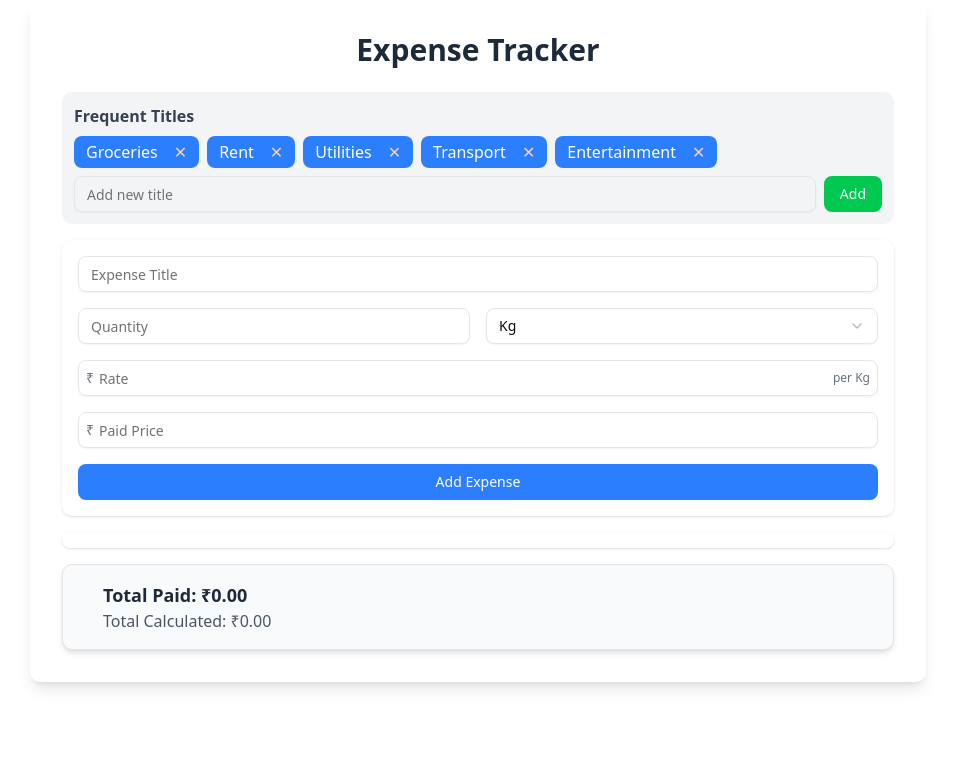
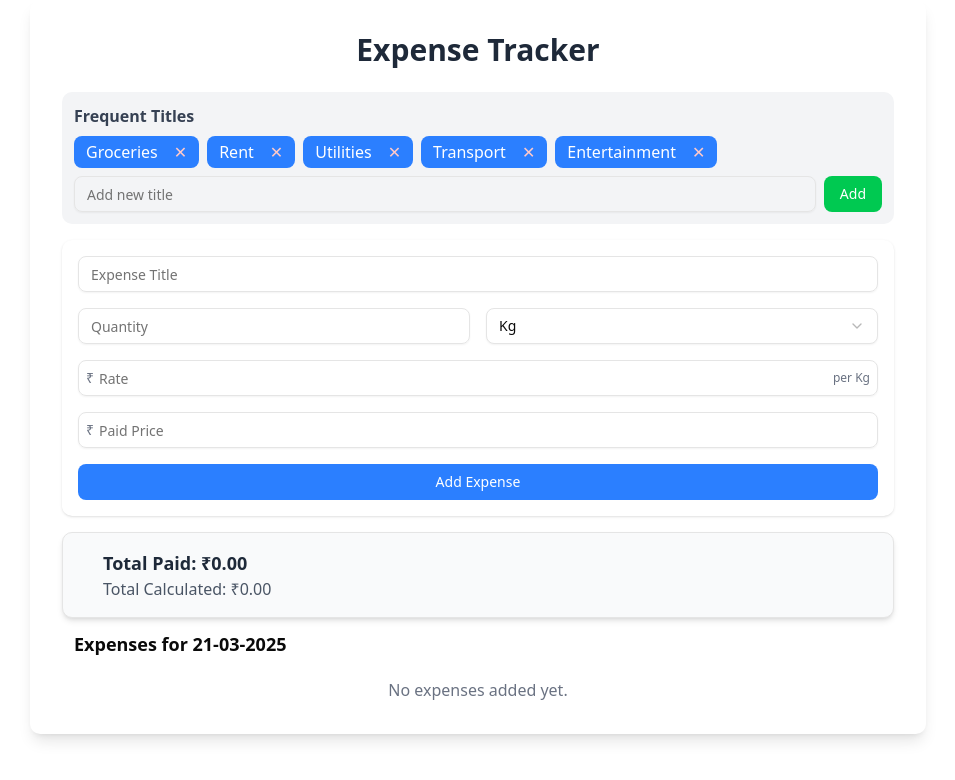
Before and after one commit to developernik18/Daily-Expense, a React (Vite) app: page / in a window 1280 px wide. Shown: the top 780 px of the page, without its empty margins (162-1117 px from the left). Built offline with nearby package versions, Linux system fonts and the light colour scheme.

Commit message:
adding localstorage functionality for expense list

```diff
--- a/src/App.tsx
+++ b/src/App.tsx
@@ -1,8 +1,9 @@
-import { useState } from "react";
+import { useEffect, useState } from "react";
 import FrequentTitles from "@/components/FrequentTitles";
 import ExpenseForm from "@/components/ExpenseForm";
 import ExpenseList from "@/components/ExpenseList";
 import ExpenseSummary from "@/components/ExpenseSummary";
+import { getFormattedDate } from "@/lib/dateUtils";
 
 interface Expense {
   id: number;
@@ -15,19 +16,58 @@ interface Expense {
 
 export default function ExpenseTracker() {
   const [expenses, setExpenses] = useState<Expense[]>([]);
-  const [title, setTitle] = useState(""); // Track the title input
+  const [title, setTitle] = useState(""); // Track title input
+  const currentDate = getFormattedDate();
+
+  // Load expenses from localStorage on mount
+  useEffect(() => {
+    const storedExpenses = localStorage.getItem(`expenses-${currentDate}`);
+    if (storedExpenses) {
+      try {
+        setExpenses(JSON.parse(storedExpenses));
+      } catch (error) {
+        console.error("Error parsing stored expenses:", error);
+        setExpenses([]);
+      }
+    } else {
+      setExpenses([]);
+    }
+  }, [currentDate]);
+
+  // Save expenses to localStorage whenever they update
+  useEffect(() => {
+    if (expenses.length > 0) {
+      localStorage.setItem(`expenses-${currentDate}`, JSON.stringify(expenses));
+    }
+  }, [expenses, currentDate]);
 
   const addExpense = (title: string, quantity: number, rate: number, paidPrice: number, unit: string) => {
-    setExpenses([...expenses, { id: Date.now(), title, quantity, rate, paidPrice, unit }]);
-    setTitle(""); // Reset title after adding an expense
+    if (!title) return;
+    const newExpense = { id: Date.now(), title, quantity, rate, paidPrice, unit };
+
+    setExpenses((prev) => {
+      const updatedExpenses = [...prev, newExpense];
+      localStorage.setItem(`expenses-${currentDate}`, JSON.stringify(updatedExpenses)); // Ensure immediate update
+      return updatedExpenses;
+    });
+
+    setTitle(""); // Reset title
   };
 
   const updateExpense = (updatedExpense: Expense) => {
-    setExpenses(expenses.map(exp => (exp.id === updatedExpense.id ? updatedExpense : exp)));
+    setExpenses((prev) => {
+      const updatedExpenses = prev.map((exp) => (exp.id === updatedExpense.id ? updatedExpense : exp));
+      localStorage.setItem(`expenses-${currentDate}`, JSON.stringify(updatedExpenses)); // Ensure immediate update
+      return updatedExpenses;
+    });
   };
 
   const deleteExpense = (id: number) => {
-    setExpenses(expenses.filter(exp => exp.id !== id));
+    setExpenses((prev) => {
+      const updatedExpenses = prev.filter((exp) => exp.id !== id);
+      localStorage.setItem(`expenses-${currentDate}`, JSON.stringify(updatedExpenses)); // Ensure immediate update
+      return updatedExpenses;
+    });
   };
 
   return (
@@ -35,8 +75,8 @@ export default function ExpenseTracker() {
       <h2 className="text-3xl font-bold mb-6 text-center text-gray-800">Expense Tracker</h2>
       <FrequentTitles onSelect={setTitle} />
       <ExpenseForm title={title} setTitle={setTitle} onAddExpense={addExpense} />
+      <ExpenseSummary expenses={expenses} />
       <ExpenseList expenses={expenses} onUpdateExpense={updateExpense} onDeleteExpense={deleteExpense} />
-      <ExpenseSummary expenses={expenses} />
     </div>
   );
 }
--- a/src/components/ExpenseList.tsx
+++ b/src/components/ExpenseList.tsx
@@ -1,4 +1,5 @@
 import ExpenseItem from "@/components/ExpenseItem";
+import { getFormattedDate } from "@/lib/dateUtils";
 
 interface Expense {
   id: number;
@@ -16,12 +17,26 @@ interface ExpenseListProps {
 }
 
 const ExpenseList: React.FC<ExpenseListProps> = ({ expenses, onUpdateExpense, onDeleteExpense }) => {
+  const currentDate = getFormattedDate();
+
   return (
-    <ul className="mt-4 bg-white p-2 rounded-lg shadow">
-      {expenses.map((expense) => (
-        <ExpenseItem key={expense.id} expense={expense} onUpdateExpense={onUpdateExpense} onDeleteExpense={onDeleteExpense} />
-      ))}
-    </ul>
+    <div>
+      <h2 className="text-lg font-semibold mb-2 p-3">Expenses for {currentDate}</h2>
+      {expenses.length === 0 ? (
+        <p className="text-gray-500 text-center">No expenses added yet.</p>
+      ) : (
+        <ul className="mt-4 bg-white p-2 rounded-lg shadow">
+          {expenses.map((expense) => (
+            <ExpenseItem
+              key={expense.id}
+              expense={expense}
+              onUpdateExpense={onUpdateExpense}
+              onDeleteExpense={onDeleteExpense}
+            />
+          ))}
+        </ul>
+      )}
+    </div>
   );
 };
 
--- /dev/null
+++ b/src/lib/dateUtils.ts
@@ -0,0 +1,7 @@
+export const getFormattedDate = (): string => {
+  const today = new Date();
+  const day = String(today.getDate()).padStart(2, "0"); // Ensure two-digit day
+  const month = String(today.getMonth() + 1).padStart(2, "0"); // Ensure two-digit month
+  const year = today.getFullYear();
+  return `${day}-${month}-${year}`; // Format: DD-MM-YYYY
+};
```
